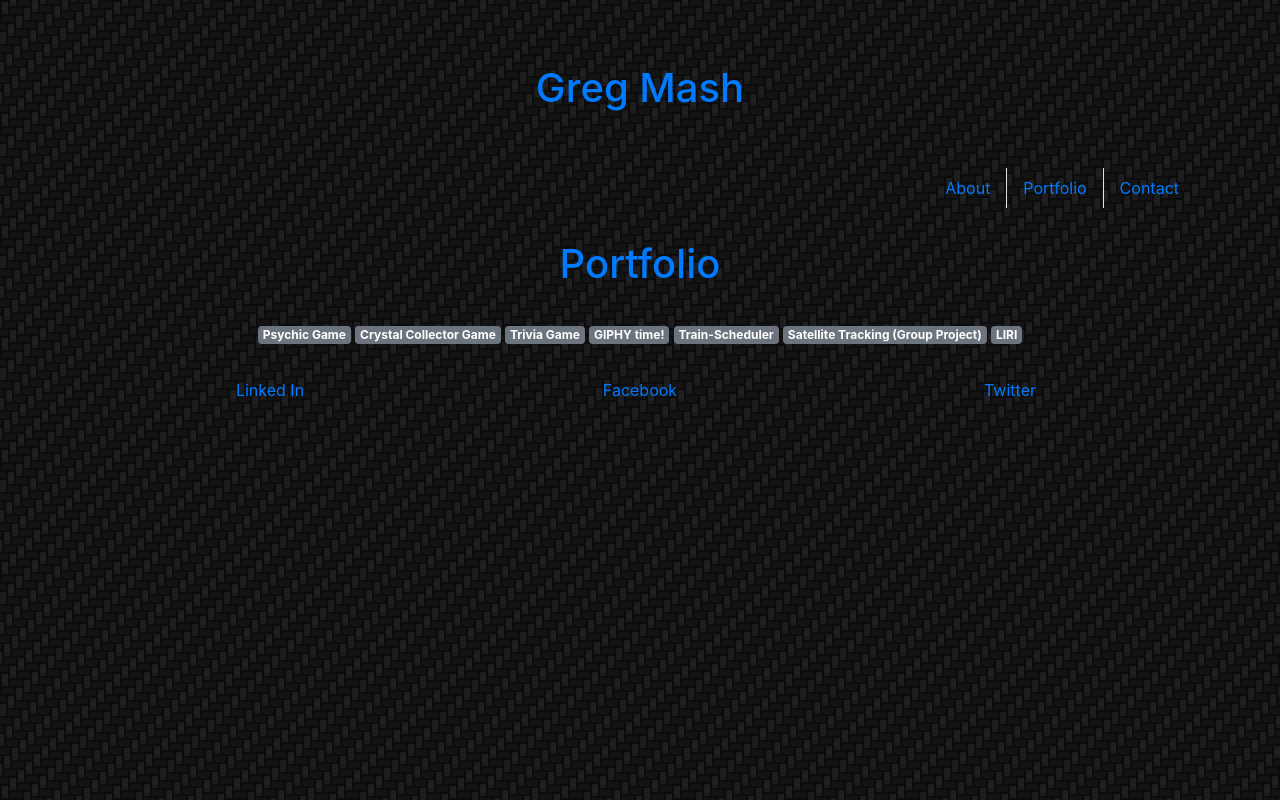
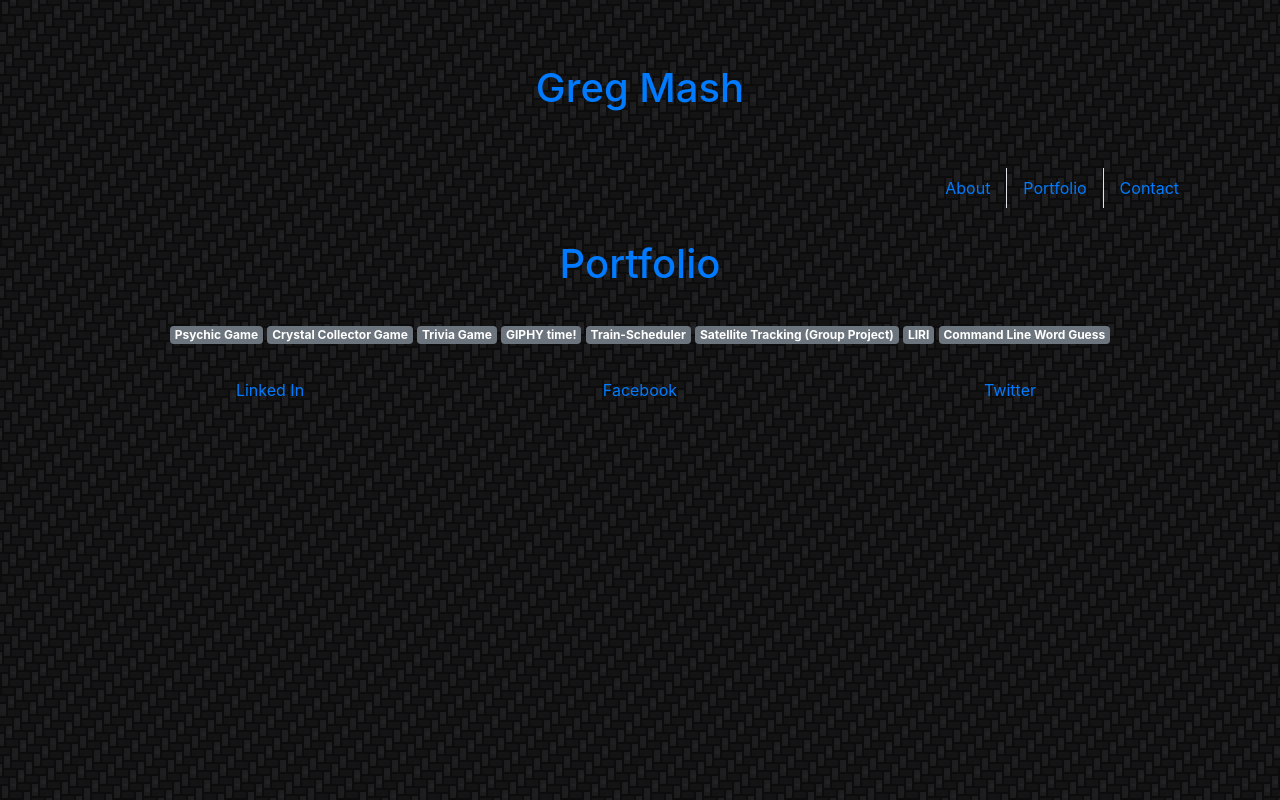
Before and after one commit to GregMash/Bootstrap-Portfolio, a plain HTML site: page portfolio.html in a window 1280 px wide. Drawn offline with nearby package versions, Linux system fonts and the light colour scheme.

Commit message:
added command line word guess

```diff
--- a/portfolio.html
+++ b/portfolio.html
@@ -58,6 +58,7 @@
                                     <a href="https://gregmash.github.io/satellite_tracking/" class="badge badge-secondary">Satellite
                                         Tracking (Group Project)</a>
                                     <a href="https://github.com/GregMash/liri-node-app" class="badge badge-secondary">LIRI</a>
+                                    <a href="https://github.com/GregMash/Constructor-Word-Guess" class="badge badge-secondary">Command Line Word Guess</a>
                                 </div>
                             </div>
 
```
